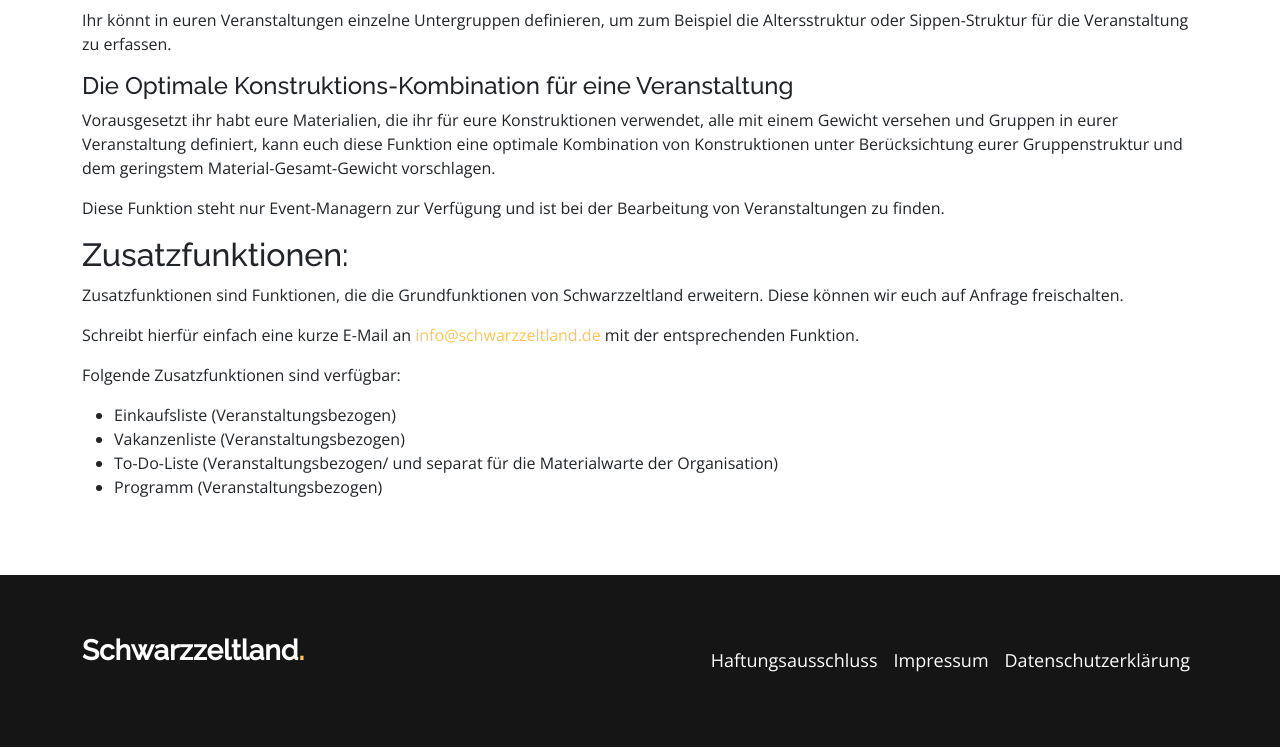
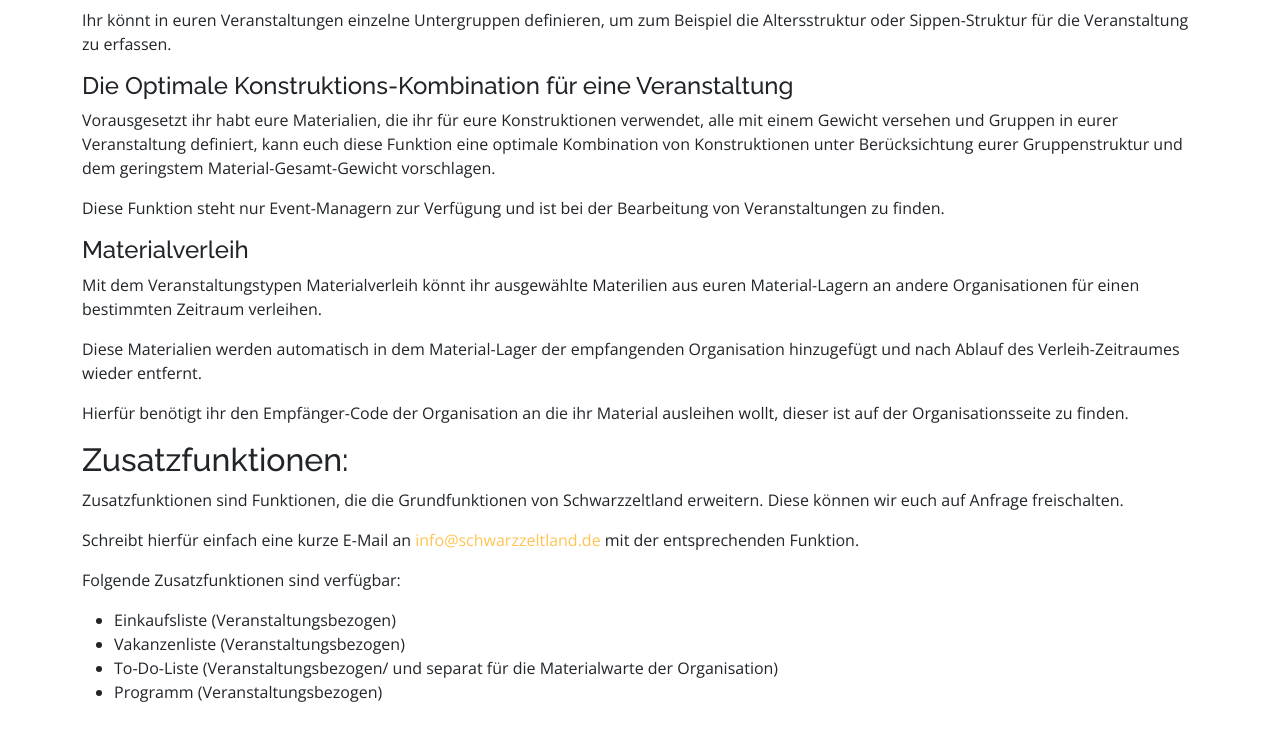
Before and after one commit to schwarzzeltland/schwarzzeltland, a Django app: page /main/help in a window 1280 px wide. Shown: the part 1174-1921 px from the top of the page. Run offline with Django 5.2, Linux system fonts and the light colour scheme; parts of the project's set-up code (start-up, migrations or seed data) failed here and were passed over; some libraries are stand-ins or nearby versions.

Commit message:
Help update

```diff
--- a/main/templates/main/help.html
+++ b/main/templates/main/help.html
@@ -38,6 +38,10 @@
     <h4>Die Optimale Konstruktions-Kombination für eine Veranstaltung</h4>
     <p>Vorausgesetzt ihr habt eure Materialien, die ihr für eure Konstruktionen verwendet, alle mit einem Gewicht versehen und Gruppen in eurer Veranstaltung definiert, kann euch diese Funktion eine optimale Kombination von Konstruktionen unter Berücksichtung eurer Gruppenstruktur und dem geringstem Material-Gesamt-Gewicht vorschlagen.</p>
     <p>Diese Funktion steht nur Event-Managern zur Verfügung und ist bei der Bearbeitung von Veranstaltungen zu finden.</p>
+     <h4>Materialverleih</h4>
+    <p>Mit dem Veranstaltungstypen Materialverleih könnt ihr ausgewählte Materilien aus euren Material-Lagern an andere Organisationen für einen bestimmten Zeitraum verleihen.</p>
+    <p>Diese Materialien werden automatisch in dem Material-Lager der empfangenden Organisation hinzugefügt und nach Ablauf des Verleih-Zeitraumes wieder entfernt.</p>
+    <p>Hierfür benötigt ihr den Empfänger-Code der Organisation an die ihr Material ausleihen wollt, dieser ist auf der Organisationsseite zu finden.</p>
     <h2>Zusatzfunktionen:</h2>
     <p>Zusatzfunktionen sind Funktionen, die die Grundfunktionen von Schwarzzeltland erweitern. Diese können wir euch auf Anfrage freischalten.</p>
     <p>Schreibt hierfür einfach eine kurze E-Mail an <a href="mailto:info@schwarzzeltland.de">info@schwarzzeltland.de</a> mit der entsprechenden Funktion.</p>
```
